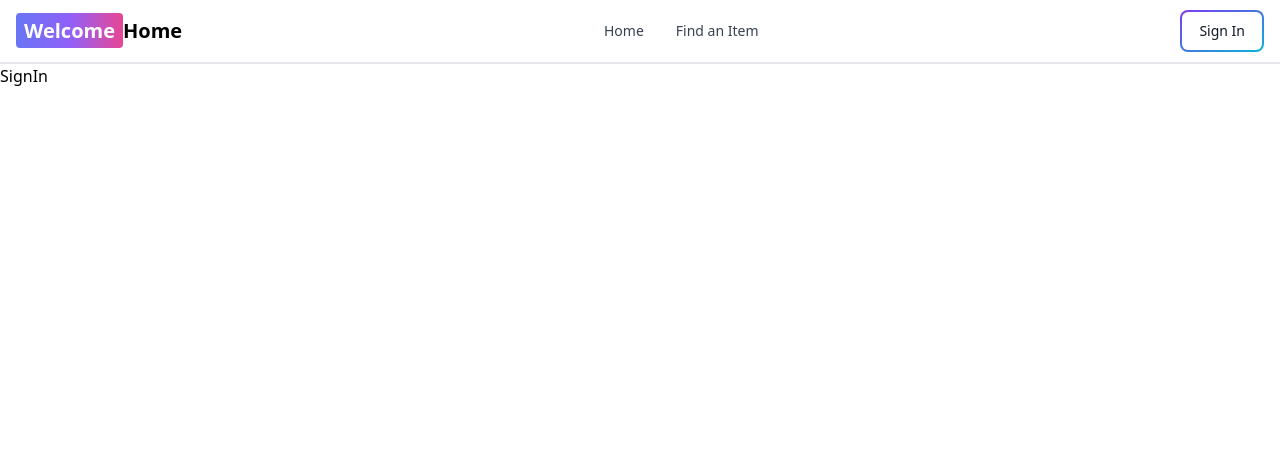
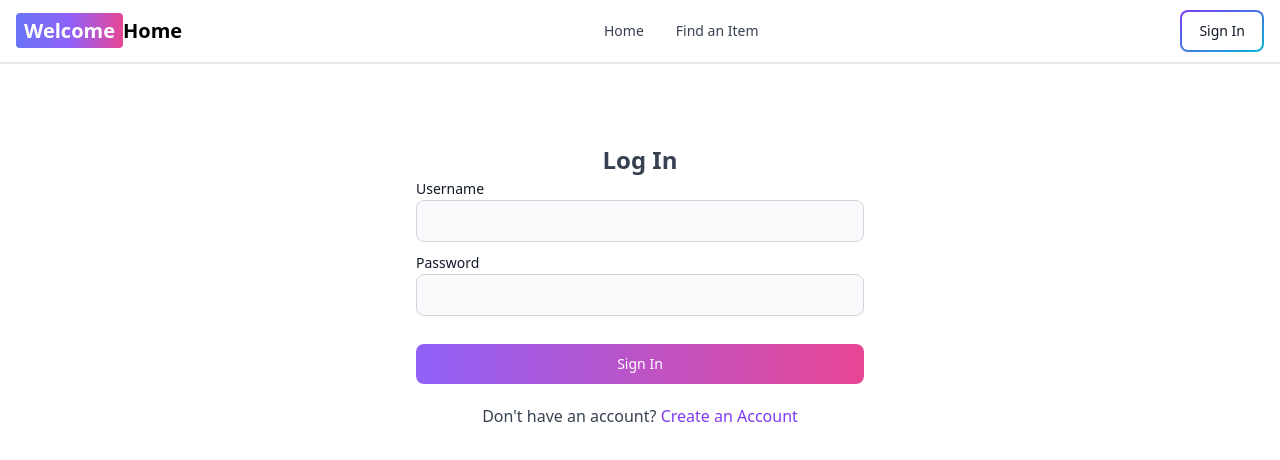
Before and after one commit to jazwu/welcome-home, a React (Vite) app in the folder client/: page /sign-in in a window 1280 px wide. Shown: the top 460 px of the page. Built offline with nearby package versions, Linux system fonts and the light colour scheme.

Commit message:
feat(page): complete sign in page and api integration

```diff
--- a/client/src/pages/SignIn.jsx
+++ b/client/src/pages/SignIn.jsx
@@ -1,7 +1,99 @@
-import React from 'react'
+import { useState } from "react";
+import { Label, TextInput, Button, Alert, Spinner } from "flowbite-react";
+import { Link, useNavigate } from "react-router-dom";
 
 export default function SignIn() {
+  const [formData, setFormData] = useState({});
+  const [error, setError] = useState(null);
+  const [loading, setLoading] = useState(false);
+  const nav = useNavigate();
+
+  const handleChange = (e) => {
+    setFormData({ ...formData, [e.target.name]: e.target.value.trim() });
+  };
+
+  const handleSubmit = async (e) => {
+    e.preventDefault();
+    try {
+      setError(null);
+      setLoading(true);
+      const response = await fetch("/api/auth/signin", {
+        method: "POST",
+        headers: {
+          "Content-Type": "application/json",
+        },
+        body: JSON.stringify(formData),
+      });
+      const data = await response.json();
+      if (data.success === false) {
+        setLoading(false);
+        return setError(data.message);
+      }
+      if (response.ok) {
+        setLoading(false);
+        nav("/");
+      }
+    } catch (error) {
+      setError(error.message);
+      setLoading(false);
+    }
+  };
+
   return (
-    <div>SignIn</div>
-  )
+    <div className="h-full w-full mt-20 flex flex-col justify-center items-center">
+      <h1 className="text-2xl font-semibold text-gray-700">Log In</h1>
+
+      <form className="flex flex-col w-full max-w-md" onSubmit={handleSubmit}>
+        <div className="mb-2 block">
+          <Label htmlFor="username" value="Username" />
+          <TextInput
+            type="text"
+            id="username"
+            name="username"
+            required
+            onChange={handleChange}
+          />
+        </div>
+
+        <div className="mb-2 block">
+          <Label htmlFor="password" value="Password" />
+          <TextInput
+            type="password"
+            id="password"
+            name="password"
+            required
+            onChange={handleChange}
+          />
+        </div>
+
+        <Button
+          type="submit"
+          className="mt-5"
+          gradientDuoTone="purpleToPink"
+          disabled={loading}
+        >
+          {loading ? (
+            <>
+              <Spinner size="sm" />
+              <span className="pl-3">Loading</span>
+            </>
+          ) : (
+            "Sign In"
+          )}
+        </Button>
+      </form>
+      <p className="mt-5 text-gray-700">
+        Don't have an account?{" "}
+        <Link to="/sign-up" className="text-purple-600">
+          Create an Account
+        </Link>
+      </p>
+
+      {error && (
+        <Alert className="mt-5" color="failure">
+          {error}
+        </Alert>
+      )}
+    </div>
+  );
 }
```
